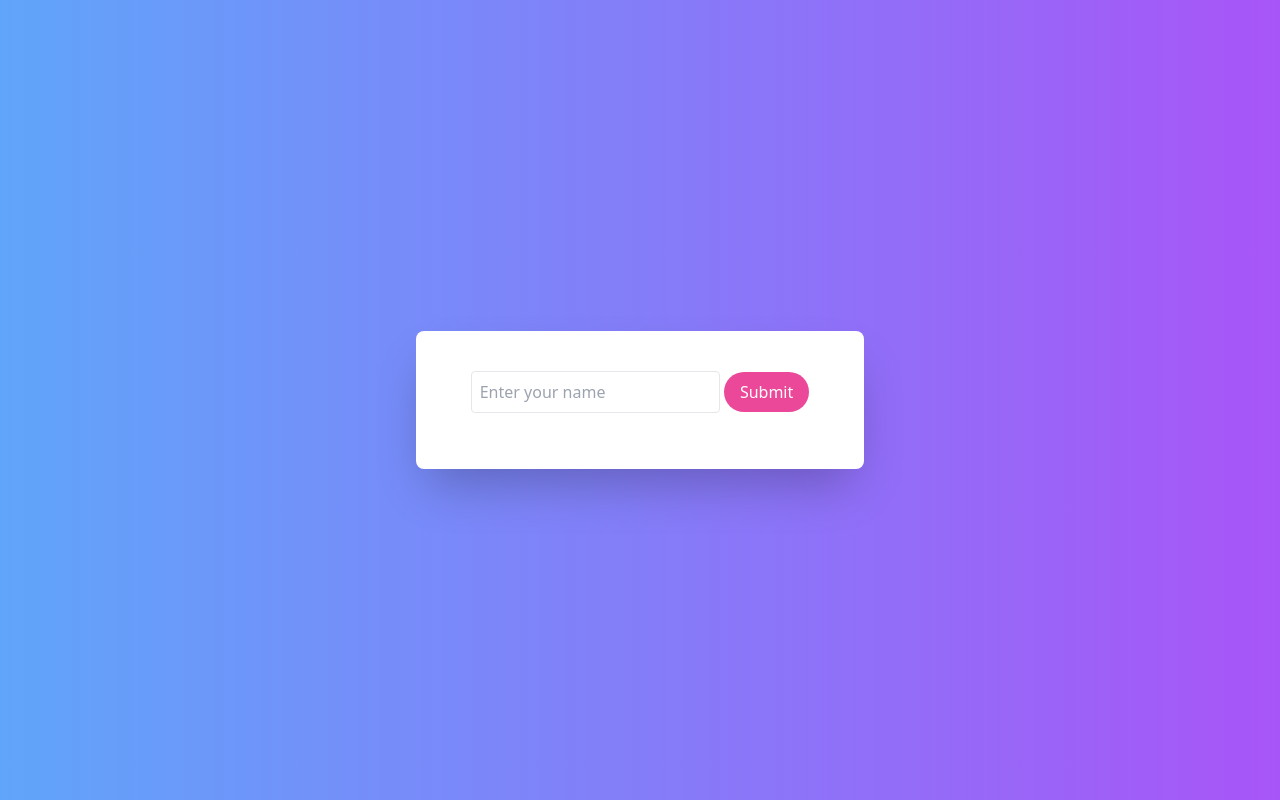
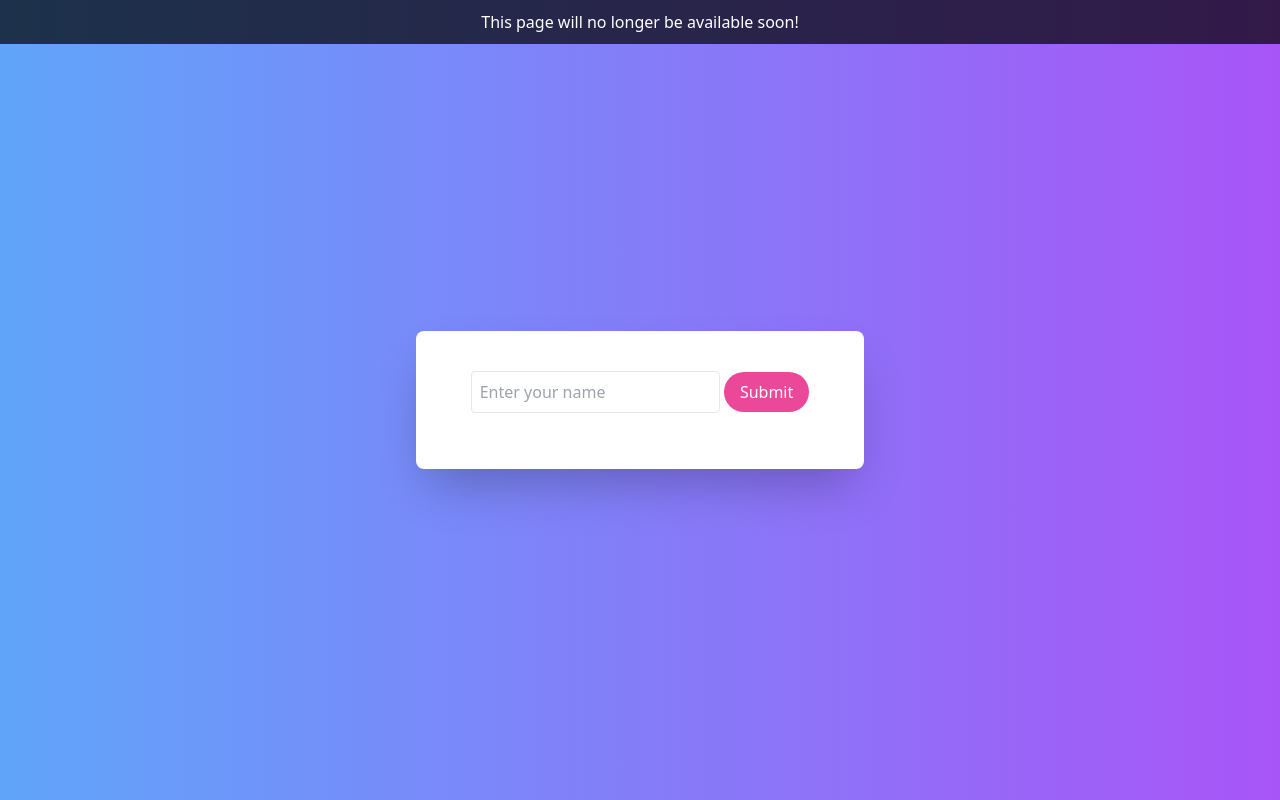
Before and after one commit to AlfredDevep/birthday, a plain HTML site: page index.html in a window 1280 px wide. Drawn offline with nearby package versions, Linux system fonts and the light colour scheme.

Commit message:
second commit

```diff
--- a/index.html
+++ b/index.html
@@ -22,6 +22,18 @@
         }
         .slide-in {
             animation: slideIn 1s forwards;
+        }
+        .top-message {
+            position: fixed;
+            top: 0;
+            left: 0;
+            width: 100%;
+            background-color: rgba(0, 0, 0, 0.7);
+            color: white;
+            text-align: center;
+            padding: 10px;
+            font-size: 1rem;
+            z-index: 1000;
         }
     </style>
 </head>
@@ -78,6 +90,9 @@
         </div>
     </div>
 
+    <!-- Top Message -->
+    <div id="topMessage" class="top-message">This page will no longer be available soon!</div>
+
     <script>
         const nameInput = document.getElementById('nameInput');
         const nameButton = document.getElementById('nameButton');
@@ -88,6 +103,7 @@
         const surpriseButton = document.getElementById('surpriseButton');
         const wishesCards = document.getElementById('wishesCards');
         const surpriseMessage = document.getElementById('surpriseMessage');
+        const topMessage = document.getElementById('topMessage');
 
         let isSurpriseActive = false;
 
@@ -141,7 +157,7 @@
                     cards[i].classList.remove('hidden');
                     cards[i].classList.add('slide-in');
                 }, delay);
-                delay += 2000;  // Increase delay by 10 seconds for each card
+                delay += 2000;  // Increase delay by 2 seconds for each card
             }
         }
     </script>
```
